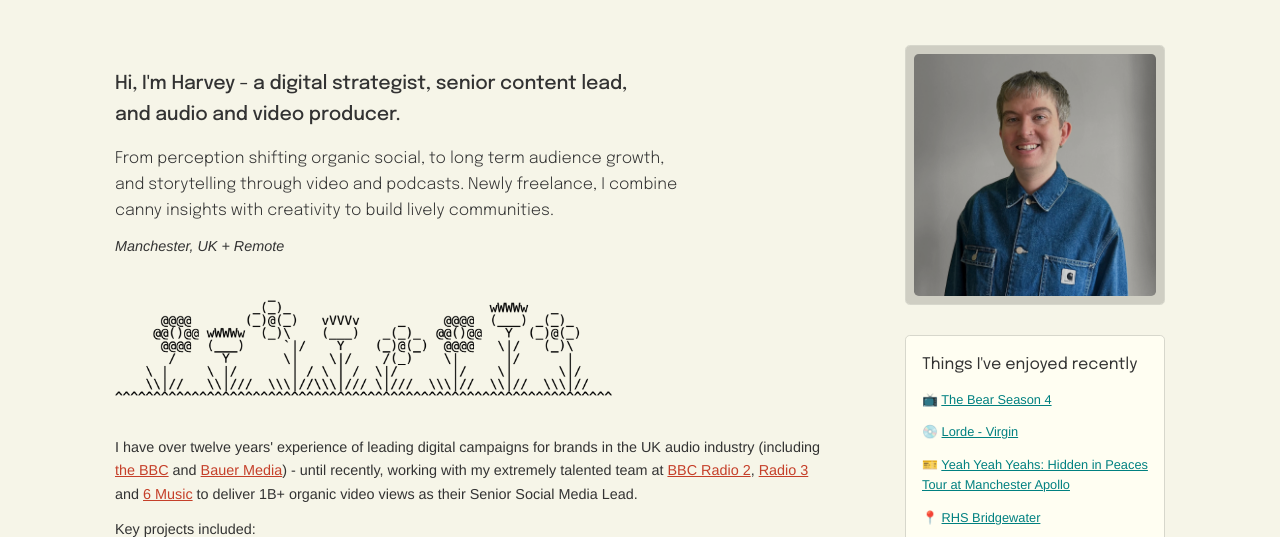
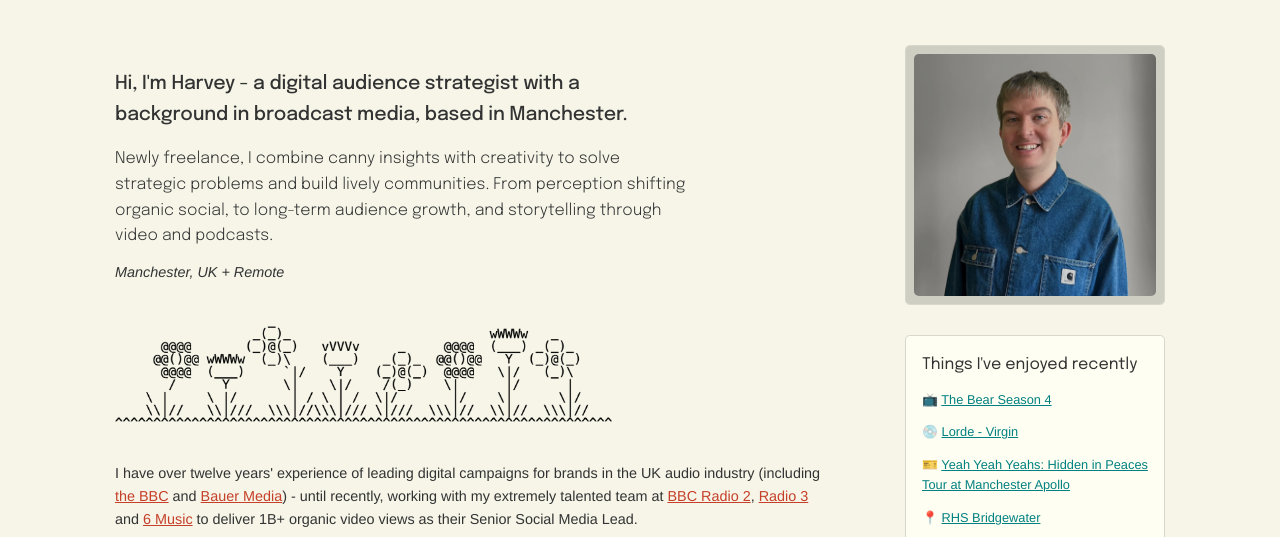
Before and after one commit to harveymccabe/harveymccabe.github.io, a plain HTML site: page index.html in a window 1280 px wide. Shown: the part 110-647 px from the top of the page. Drawn offline with Linux system fonts and the light colour scheme; no server answers.

Commit message:
Initial commit

```diff
--- a/index.html
+++ b/index.html
@@ -71,9 +71,8 @@
       <div class="content-wrapper">
         <main class="main-content">
           <section>
-            <h2>Hi, I'm Harvey - a digital strategist, senior content lead, and audio and video producer.</h2>
-              <h3>From perception shifting organic social, to long term audience growth, and storytelling through video and podcasts. Newly freelance, I combine canny insights with creativity to build lively communities.
-</h3>
+            <h2>Hi, I'm Harvey - a digital audience strategist with a background in broadcast media, based in Manchester.</h2>
+              <h3>Newly freelance, I combine canny insights with creativity to solve strategic problems and build lively communities. From perception shifting organic social, to long-term audience growth, and storytelling through video and podcasts.</h3>
             <p><i>Manchester, UK + Remote</i></p>
           </section>
 
```
